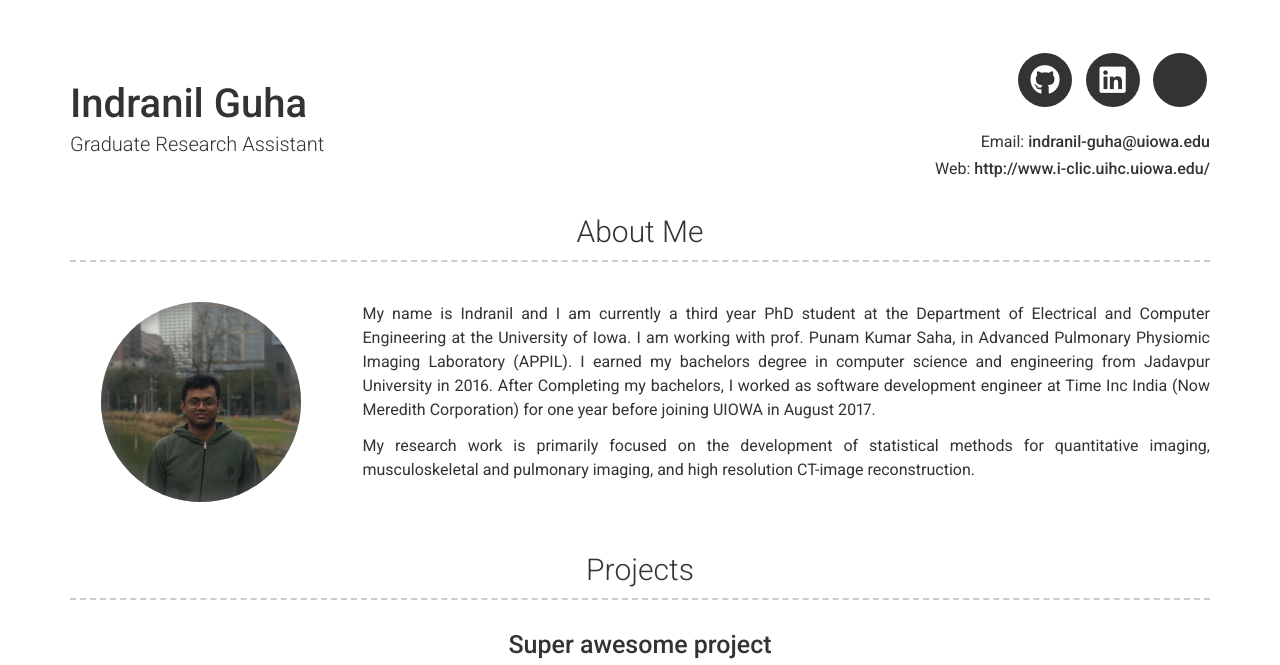
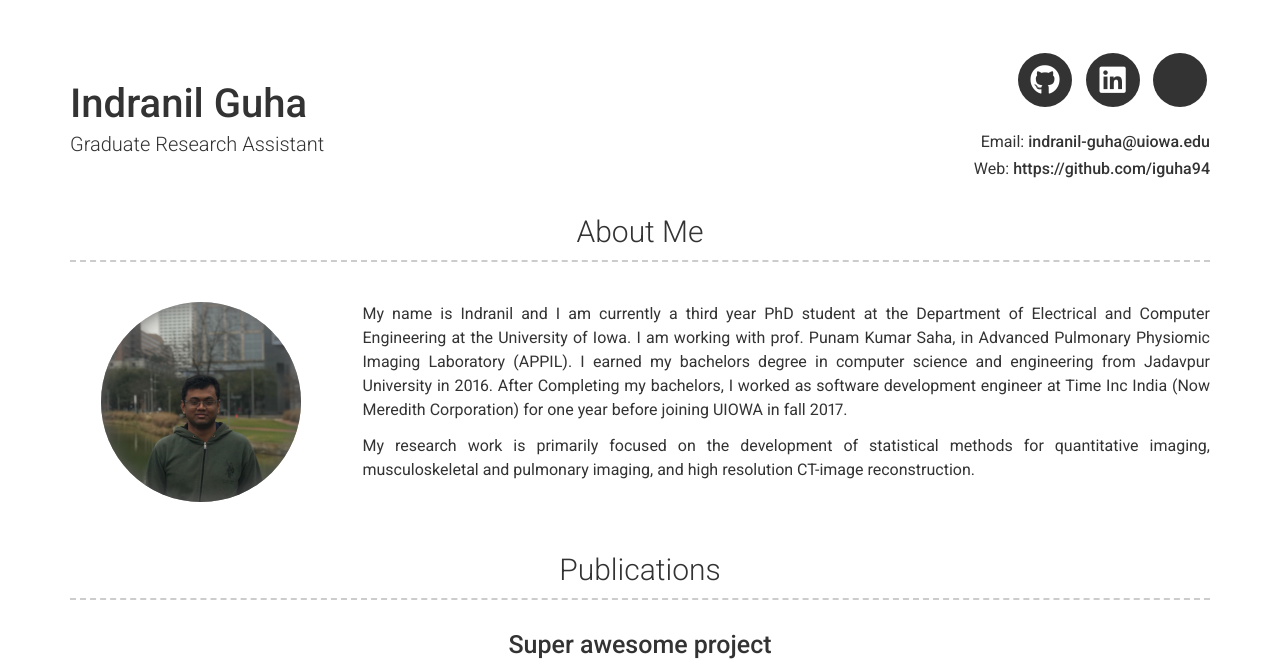
Before and after one commit to iguha94/iguha94.github.io, a Jekyll site: the page built from index.md, in a window 1280 px wide. Shown: the top 665 px of the page. Built offline with Jekyll 4.4.1, drawn with Linux system fonts in a browser that asks for light colours; nearby versions of some CDN libraries; a style sheet for code colours, icons or effects is not loaded.

```diff
--- a/_config.yml
+++ b/_config.yml
@@ -6,7 +6,7 @@ repository: sproogen/resume-theme
 name: Indranil Guha
 title: Graduate Research Assistant
 email: indranil-guha@uiowa.edu
-website: http://www.i-clic.uihc.uiowa.edu/
+website: https://github.com/iguha94
 
 
 # Social links
@@ -18,13 +18,13 @@ linkedin_username: indranil-guha-07603895
 # about_title: About Me
 about_profile_image: images/profileMe.jpeg
 about_content: | # this will include new lines to allow paragraphs
-  My name is Indranil and I am currently a third year PhD student at the Department of Electrical and Computer Engineering at the University of Iowa. I am working with prof. Punam Kumar Saha, in Advanced Pulmonary Physiomic Imaging Laboratory (APPIL). I earned my bachelors degree in computer science and engineering from Jadavpur University in 2016. After Completing my bachelors, I worked as software development engineer at Time Inc India (Now Meredith Corporation) for one year before joining UIOWA in August 2017.
+  My name is Indranil and I am currently a third year PhD student at the Department of Electrical and Computer Engineering at the University of Iowa. I am working with prof. Punam Kumar Saha, in Advanced Pulmonary Physiomic Imaging Laboratory (APPIL). I earned my bachelors degree in computer science and engineering from Jadavpur University in 2016. After Completing my bachelors, I worked as software development engineer at Time Inc India (Now Meredith Corporation) for one year before joining UIOWA in fall 2017.
 
   My research work is primarily focused on the development of statistical methods for quantitative imaging, musculoskeletal and pulmonary imaging, and high resolution CT-image reconstruction.
 
 
 # Projects Section
-# projects_title: Projects
+projects_title: Publications
 
 # Experience Section
 # experience_title: Experience
```
